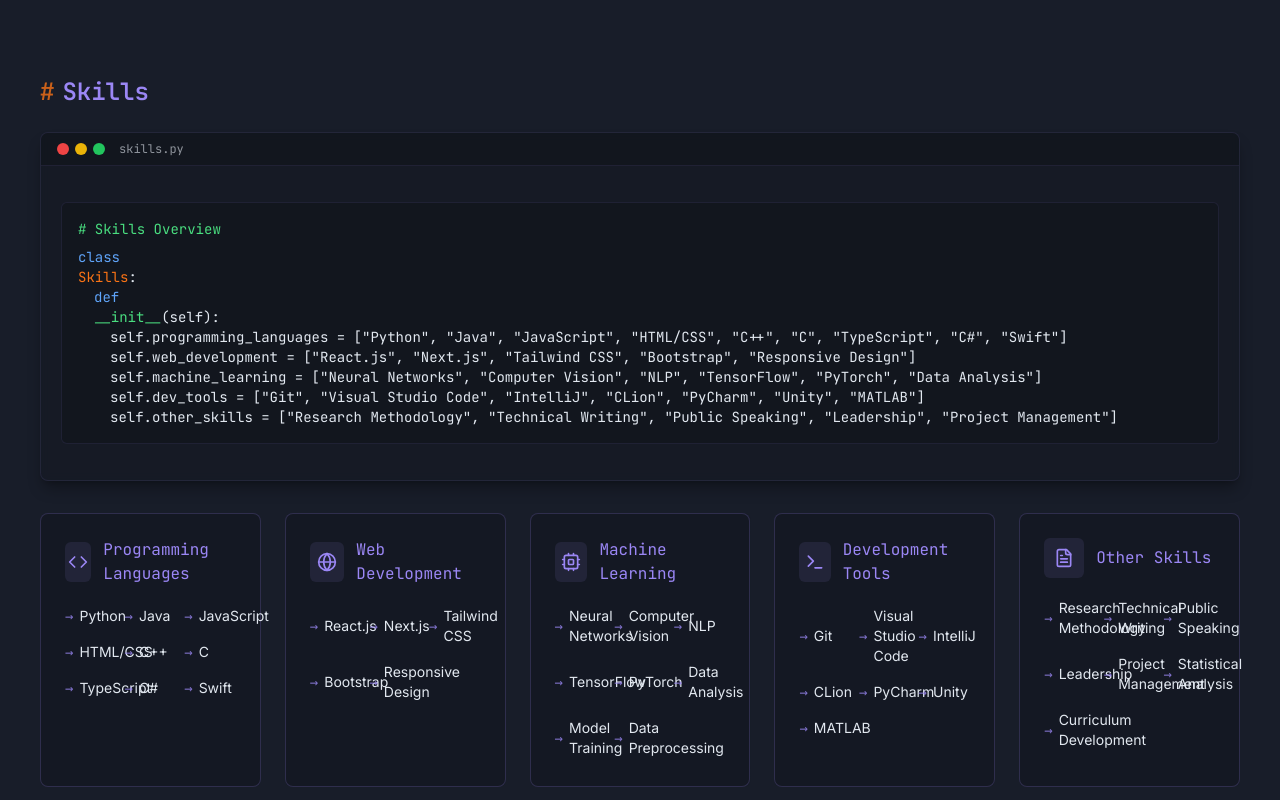
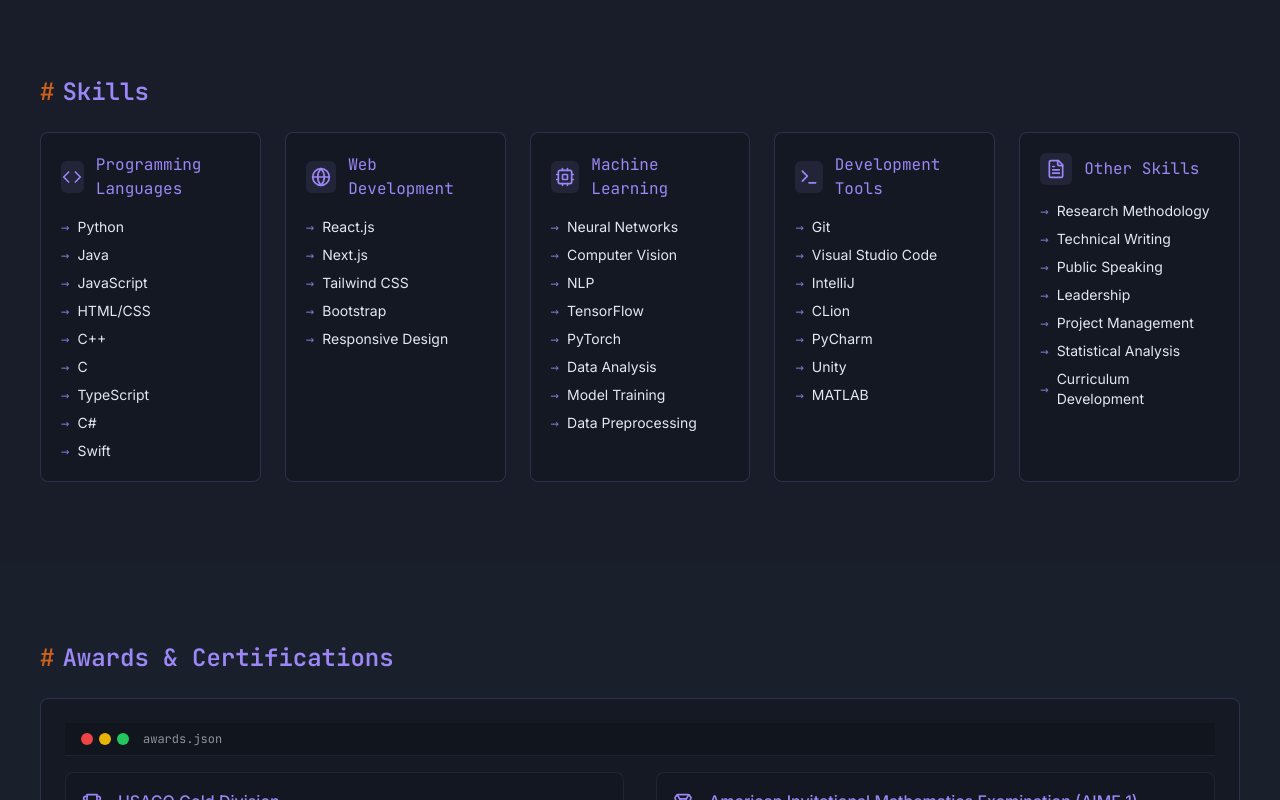
Before and after one commit to draj222/hidheeraj, a React (Vite) app: page / in a window 1280 px wide. Shown: the part 4320-5120 px from the top of the page. Built offline with nearby package versions, Linux system fonts and the light colour scheme.

Commit message:
Refactor existing code
The prompt indicated that the current code is not satisfactory and requires refactoring.  No specific changes were requested.

```diff
--- a/src/components/Skills.tsx
+++ b/src/components/Skills.tsx
@@ -7,27 +7,68 @@ const Skills = () => {
     {
       title: 'Programming Languages',
       icon: <Code className="h-5 w-5" />,
-      skills: ['Python', 'Java', 'JavaScript', 'HTML/CSS', 'C++', 'C', 'TypeScript', 'C#', 'Swift']
+      skills: [
+        { name: 'Python', prefix: '→' },
+        { name: 'Java', prefix: '→' },
+        { name: 'JavaScript', prefix: '→' },
+        { name: 'HTML/CSS', prefix: '→' },
+        { name: 'C++', prefix: '→' },
+        { name: 'C', prefix: '→' },
+        { name: 'TypeScript', prefix: '→' },
+        { name: 'C#', prefix: '→' },
+        { name: 'Swift', prefix: '→' }
+      ]
     },
     {
       title: 'Web Development',
       icon: <Globe className="h-5 w-5" />,
-      skills: ['React.js', 'Next.js', 'Tailwind CSS', 'Bootstrap', 'Responsive Design']
+      skills: [
+        { name: 'React.js', prefix: '→' },
+        { name: 'Next.js', prefix: '→' },
+        { name: 'Tailwind CSS', prefix: '→' },
+        { name: 'Bootstrap', prefix: '→' },
+        { name: 'Responsive Design', prefix: '→' }
+      ]
     },
     {
       title: 'Machine Learning',
       icon: <Cpu className="h-5 w-5" />,
-      skills: ['Neural Networks', 'Computer Vision', 'NLP', 'TensorFlow', 'PyTorch', 'Data Analysis', 'Model Training', 'Data Preprocessing']
+      skills: [
+        { name: 'Neural Networks', prefix: '→' },
+        { name: 'Computer Vision', prefix: '→' },
+        { name: 'NLP', prefix: '→' },
+        { name: 'TensorFlow', prefix: '→' },
+        { name: 'PyTorch', prefix: '→' },
+        { name: 'Data Analysis', prefix: '→' },
+        { name: 'Model Training', prefix: '→' },
+        { name: 'Data Preprocessing', prefix: '→' }
+      ]
     },
     {
       title: 'Development Tools',
       icon: <Terminal className="h-5 w-5" />,
-      skills: ['Git', 'Visual Studio Code', 'IntelliJ', 'CLion', 'PyCharm', 'Unity', 'MATLAB']
+      skills: [
+        { name: 'Git', prefix: '→' },
+        { name: 'Visual Studio Code', prefix: '→' },
+        { name: 'IntelliJ', prefix: '→' },
+        { name: 'CLion', prefix: '→' },
+        { name: 'PyCharm', prefix: '→' },
+        { name: 'Unity', prefix: '→' },
+        { name: 'MATLAB', prefix: '→' }
+      ]
     },
     {
       title: 'Other Skills',
       icon: <FileText className="h-5 w-5" />,
-      skills: ['Research Methodology', 'Technical Writing', 'Public Speaking', 'Leadership', 'Project Management', 'Statistical Analysis', 'Curriculum Development']
+      skills: [
+        { name: 'Research Methodology', prefix: '→' },
+        { name: 'Technical Writing', prefix: '→' },
+        { name: 'Public Speaking', prefix: '→' },
+        { name: 'Leadership', prefix: '→' },
+        { name: 'Project Management', prefix: '→' },
+        { name: 'Statistical Analysis', prefix: '→' },
+        { name: 'Curriculum Development', prefix: '→' }
+      ]
     }
   ];
 
@@ -36,48 +77,21 @@ const Skills = () => {
       <div className="container mx-auto">
         <h2 className="section-heading">Skills</h2>
 
-        <div className="terminal-window w-full mb-6 md:mb-8 overflow-x-auto">
-          <div className="terminal-header">
-            <div className="terminal-dot bg-red-500"></div>
-            <div className="terminal-dot bg-yellow-500"></div>
-            <div className="terminal-dot bg-green-500"></div>
-            <span className="ml-2 text-xs font-mono text-terminal-text/60">skills.py</span>
-          </div>
-
-          <div className="terminal-content text-xs sm:text-sm">
-            <div className="code-block">
-              <div className="text-terminal-green mb-2"># Skills Overview</div>
-              <div className="text-terminal-blue">class</div> <span className="text-terminal-orange">Skills</span>:
-              <div className="ml-4">
-                <div className="text-terminal-blue">def</div> <span className="text-terminal-green">__init__</span>(self):
-                <div className="ml-4">
-                  self.programming_languages = ["Python", "Java", "JavaScript", "HTML/CSS", "C++", "C", "TypeScript", "C#", "Swift"]<br />
-                  self.web_development = ["React.js", "Next.js", "Tailwind CSS", "Bootstrap", "Responsive Design"]<br />
-                  self.machine_learning = ["Neural Networks", "Computer Vision", "NLP", "TensorFlow", "PyTorch", "Data Analysis"]<br />
-                  self.dev_tools = ["Git", "Visual Studio Code", "IntelliJ", "CLion", "PyCharm", "Unity", "MATLAB"]<br />
-                  self.other_skills = ["Research Methodology", "Technical Writing", "Public Speaking", "Leadership", "Project Management"]
-                </div>
-              </div>
-            </div>
-          </div>
-        </div>
-
-        {/* Responsive grid: 1 column on mobile, 2 on tablet, 5 on extra large screens */}
         <div className="grid grid-cols-1 sm:grid-cols-2 lg:grid-cols-3 xl:grid-cols-5 gap-4 md:gap-6">
           {skillCategories.map((category, index) => (
-            <div key={index} className="terminal-glass p-4 md:p-6 h-full">
-              <div className="flex items-center gap-3 mb-3 md:mb-4">
-                <div className="w-8 h-8 md:w-10 md:h-10 rounded-md bg-terminal-highlight/10 flex items-center justify-center text-terminal-highlight">
+            <div key={index} className="terminal-glass p-4 md:p-5 h-full">
+              <div className="flex items-center gap-3 mb-4">
+                <div className="w-8 h-8 rounded-md bg-terminal-highlight/10 flex items-center justify-center text-terminal-highlight">
                   {category.icon}
                 </div>
-                <h3 className="text-terminal-highlight font-mono text-sm md:text-base">{category.title}</h3>
+                <h3 className="text-terminal-highlight font-mono text-base">{category.title}</h3>
               </div>
 
-              {/* Responsive skill grid - fewer columns on smaller screens */}
-              <div className="grid grid-cols-1 xs:grid-cols-2 sm:grid-cols-1 md:grid-cols-2 lg:grid-cols-2 xl:grid-cols-3 gap-1 md:gap-2">
+              <div className="grid grid-cols-1 gap-2">
                 {category.skills.map((skill, i) => (
-                  <div key={i} className="terminal-list-item text-xs md:text-sm">
-                    {skill}
+                  <div key={i} className="flex items-center">
+                    <span className="text-terminal-highlight/80 font-mono text-sm mr-2">{skill.prefix}</span>
+                    <span className="text-terminal-text text-sm">{skill.name}</span>
                   </div>
                 ))}
               </div>
```
